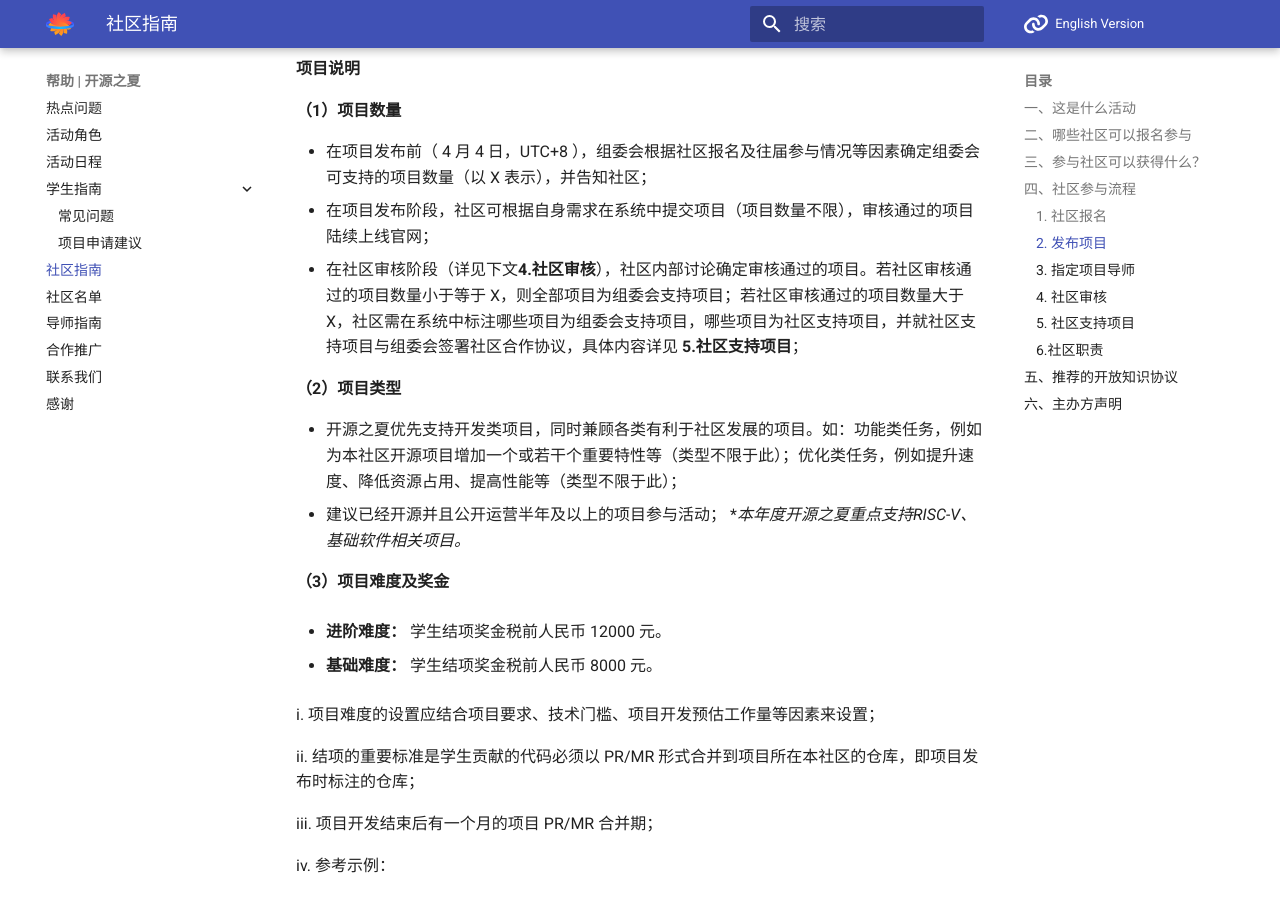
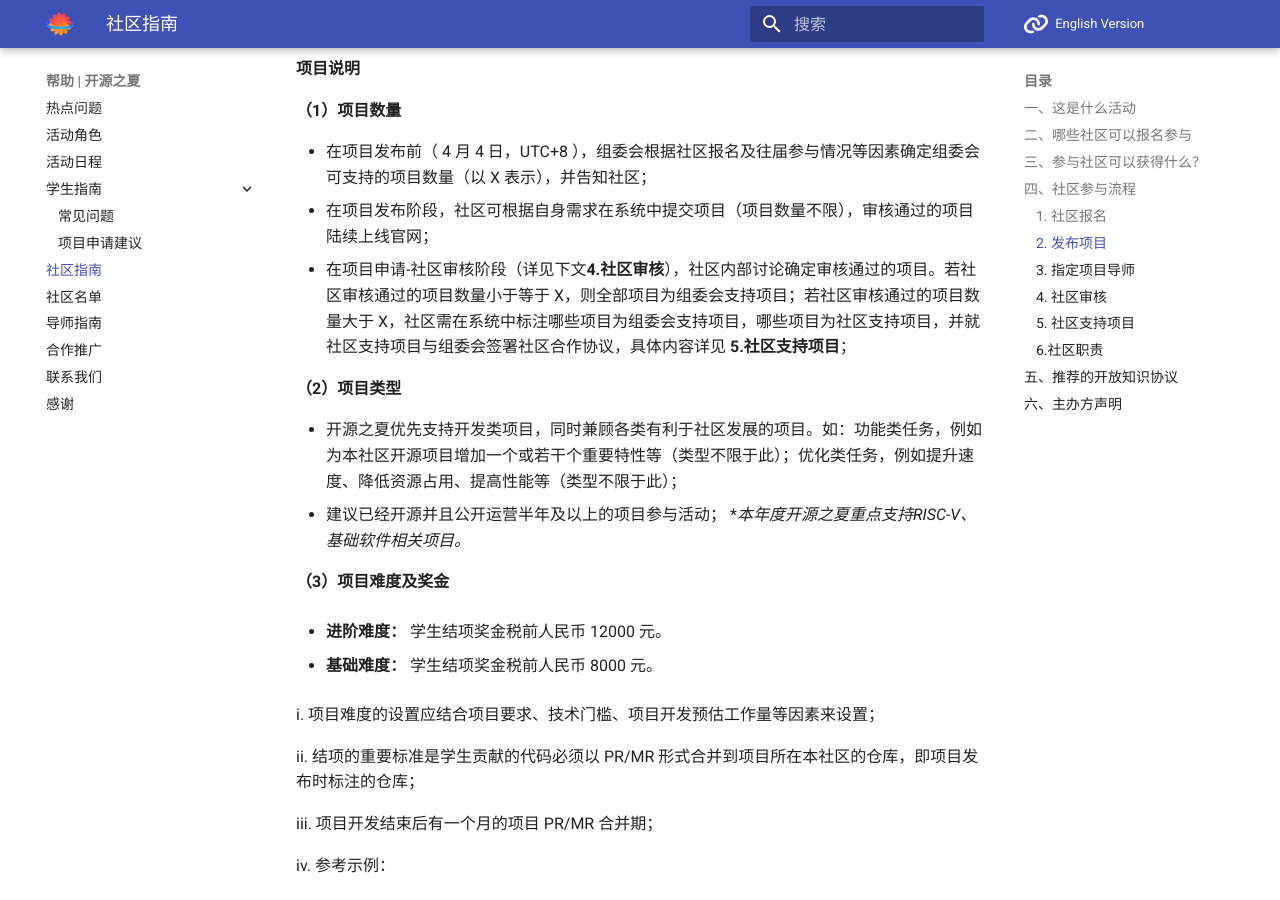
Before and after one commit to summer-ospp/help, an MkDocs documentation site: the page built from docs/community.md, in a window 1280 px wide and 900 px high, scrolled down 2199 px. Built offline with MkDocs 1.6.1 and Material for MkDocs 9.7.7, drawn with Linux system fonts in a browser that asks for light colours; comment, search, counter and statistics services are not loaded.

Commit message:
Update community.md

```diff
--- a/docs/community.md
+++ b/docs/community.md
@@ -52,7 +52,7 @@
 
 * 在项目发布前（ 4 月 4 日，UTC+8 ），组委会根据社区报名及往届参与情况等因素确定组委会可支持的项目数量（以 X 表示），并告知社区；
 * 在项目发布阶段，社区可根据自身需求在系统中提交项目（项目数量不限），审核通过的项目陆续上线官网；
-* 在社区审核阶段（详见下文**4.社区审核**），社区内部讨论确定审核通过的项目。若社区审核通过的项目数量小于等于 X，则全部项目为组委会支持项目；若社区审核通过的项目数量大于 X，社区需在系统中标注哪些项目为组委会支持项目，哪些项目为社区支持项目，并就社区支持项目与组委会签署社区合作协议，具体内容详见 **5.社区支持项目**；
+* 在项目申请-社区审核阶段（详见下文**4.社区审核**），社区内部讨论确定审核通过的项目。若社区审核通过的项目数量小于等于 X，则全部项目为组委会支持项目；若社区审核通过的项目数量大于 X，社区需在系统中标注哪些项目为组委会支持项目，哪些项目为社区支持项目，并就社区支持项目与组委会签署社区合作协议，具体内容详见 **5.社区支持项目**；
 
 **（2）项目类型**
 
```
